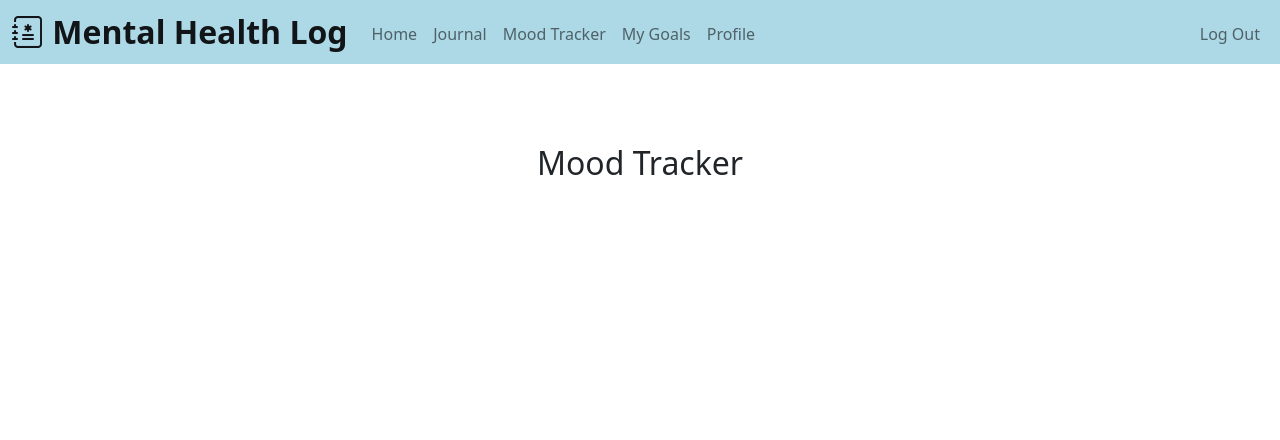
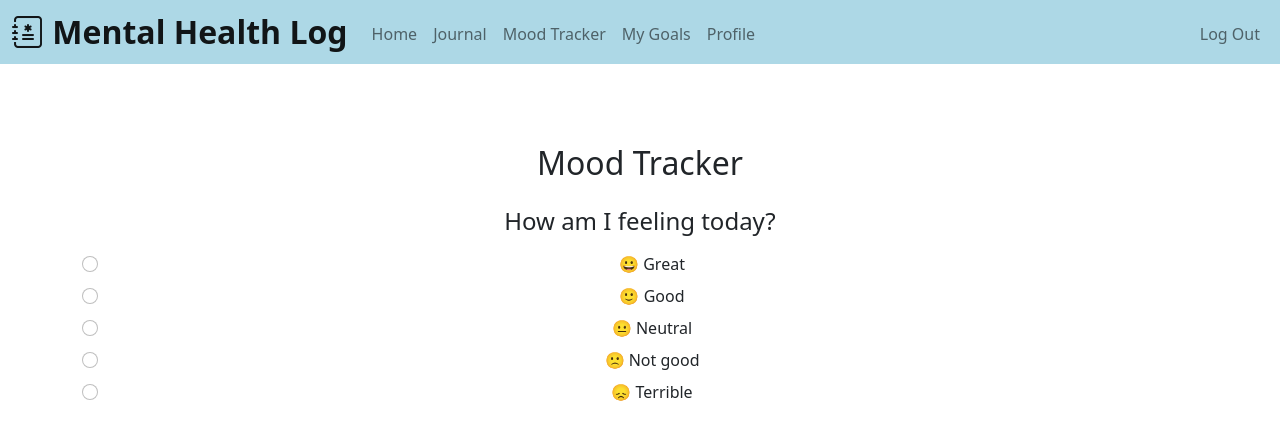
Before and after one commit to jliu0327/mental_health_tracker, a Flask app: page /tracker in a window 1280 px wide. Shown: the top 440 px of the page. Run offline with Flask 3, Linux system fonts and the light colour scheme; a user stored in the database is signed in.

Commit message:
updating tracker html

```diff
--- a/app.py
+++ b/app.py
@@ -171,10 +171,10 @@ def journal_log():
 @login_required
 def mood_tracker():
     if request.method == "POST":
-        selected_mood = request.form.get("mood")
-        flash(f"You selected {selected_mood}")
+        selected_choice = request.form.get("mood")
+        flash(f"You selected {selected_choice}")
         return redirect("/tracker")
-    return render_template("mood.html", moods=MOODS)
+    return render_template("tracker.html", moods=MOODS)
 
 if __name__ == "__main__":
     app.run(debug=True)
--- a/templates/mood.html
+++ b/templates/tracker.html
@@ -17,6 +17,16 @@
 
     <form action="/tracker" method="post">
         <h2 class="mb-4">Mood Tracker</h2>
-
+        <div class="mb-3">
+            <h4 class="mb-3">How am I feeling today?</h4>
+        </div>
+        <div class="mb-3">
+            {% for mood in moods %}
+                <div class="form-check dflex align-items-center mb-2">
+                    <input class="form-check-input" id="mood{{ loop.index }}" name="mood" type="radio" value="{{ mood }}">
+                    <label class="form-check-label" for="mood{{ loop.index }}">{{ mood }}</label>
+                </div>
+            {% endfor %}
+        </div>
     </form>
 {% endblock %}
```
